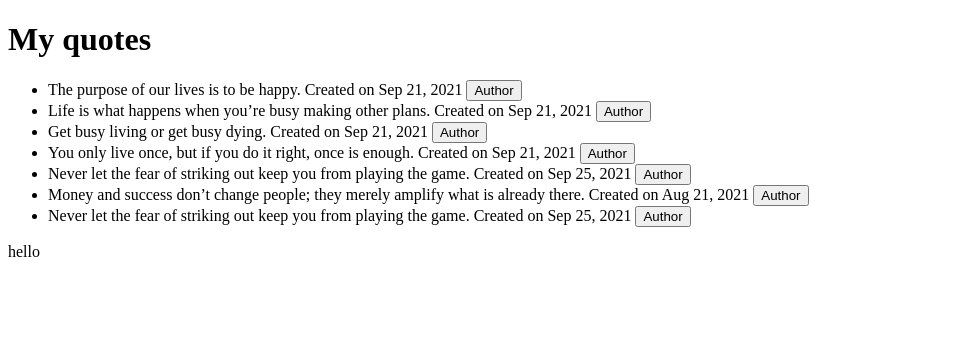
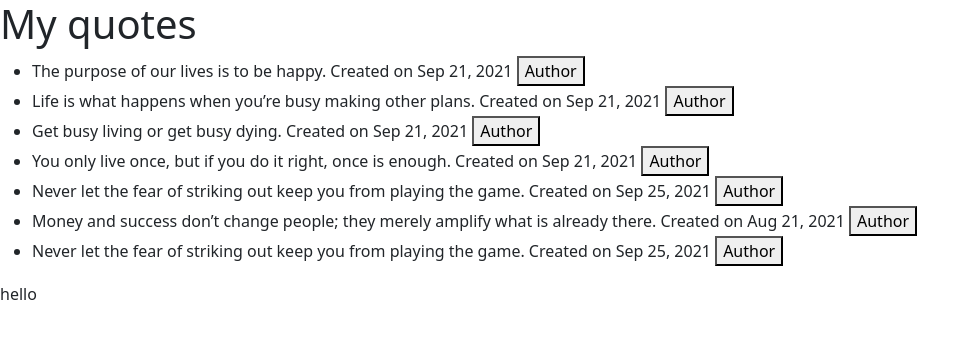
Before and after one commit to Tito-74/Quotes-App, an Angular app: page / in a window 1280 px wide. Shown: the top 338 px of the page, without its empty margins (0-979 px from the left). Built offline with nearby package versions, Linux system fonts and the light colour scheme.

Commit message:
adding boostrap to the project

```diff
--- a/package.json
+++ b/package.json
@@ -18,6 +18,8 @@
     "@angular/platform-browser": "~12.2.0",
     "@angular/platform-browser-dynamic": "~12.2.0",
     "@angular/router": "~12.2.0",
+    "bootstrap": "^5.1.0",
+    "popper": "^1.0.1",
     "rxjs": "~6.6.0",
     "tslib": "^2.3.0",
     "zone.js": "~0.11.4"
--- a/src/app/app.component.ts
+++ b/src/app/app.component.ts
@@ -7,5 +7,5 @@ import { Quote } from './quote';
   styleUrls: ['./app.component.css']
 })
 export class AppComponent {
-  // title = 'Quotes';
+
 }
--- a/src/styles.css
+++ b/src/styles.css
@@ -1 +1,2 @@
 /* You can add global styles to this file, and also import other style files */
+@import "~bootstrap/dist/css/bootstrap.css"
```
Also changed, not shown: src/app/quote-detail/quote-detail.component.ts (+0 -15 lines), src/app/quote/quote.component.ts (+0 -17 lines), 1 other file (tests, documents, lock files or other folders).
